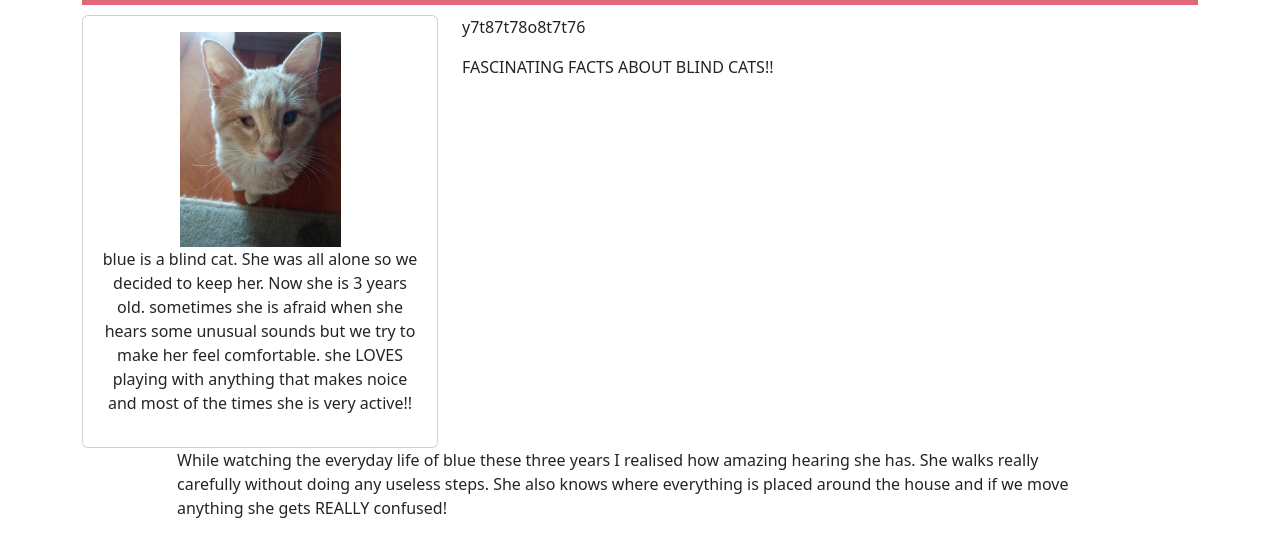
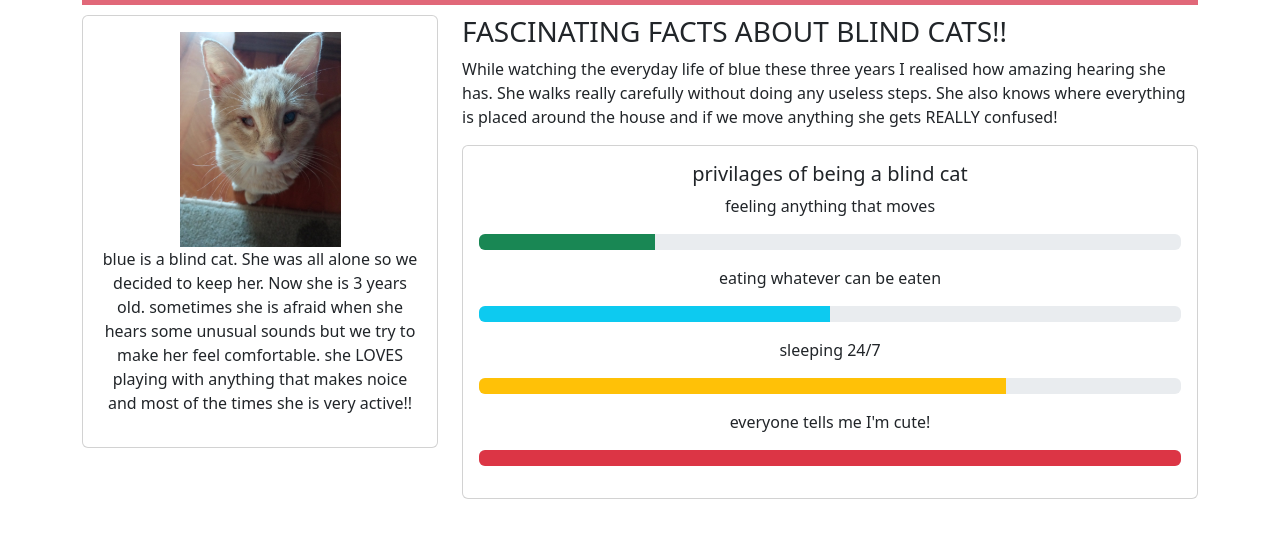
Before and after one commit to loublue10/loublue10.github.io, a plain HTML site: page index.html in a window 1280 px wide. Shown: the part 45-602 px from the top of the page. Drawn offline with nearby package versions, Linux system fonts and the light colour scheme.

Commit message:
Add files via upload

```diff
--- a/index.html
+++ b/index.html
@@ -23,31 +23,37 @@
                               <p>blue is a blind cat. She was all alone so we decided to keep her. Now she is 3 years old. sometimes she is afraid when she hears some unusual sounds but we try to make her feel comfortable. she LOVES playing with anything that makes noice and most of the times she is very active!!</p>
                          </div>
                     </div>
-
-
                </div>
           	<div class="col-md-8">
-                    <p>y7t87t78o8t7t76</p>
- <p>FASCINATING FACTS ABOUT BLIND CATS!!</p>
+                    <h3>FASCINATING FACTS ABOUT BLIND CATS!!</h3>
+                    <p>While watching the everyday life of blue these three years I realised how amazing hearing she has. She walks really carefully without doing any useless steps. She also knows where everything is placed around the house and if we move anything she gets REALLY confused!  </p>
+                    <div class="card">
+                      <div class="card-body text-center">
+                        <h5 class="card-title">privilages of being a blind cat</h5>
+                        <p> feeling anything that moves
+                          <div class="progress">
+                            <div class="progress-bar bg-success" role="progressbar" style="width: 25%" aria-valuenow="25" aria-valuemin="0" aria-valuemax="100"></div>
+                          </div>
+                        </p>
+                        <p> eating whatever can be eaten
+                          <div class="progress">
+                            <div class="progress-bar bg-info" role="progressbar" style="width: 50%" aria-valuenow="50" aria-valuemin="0" aria-valuemax="100"></div>
+                          </div>
+                        </p>
+                        <p> sleeping 24/7
+                          <div class="progress">
+                            <div class="progress-bar bg-warning" role="progressbar" style="width: 75%" aria-valuenow="75" aria-valuemin="0" aria-valuemax="100"></div>
+                          </div>
+                        </p>
+                        <p> everyone tells me I'm cute!
+                          <div class="progress">
+                            <div class="progress-bar bg-danger" role="progressbar" style="width: 100%" aria-valuenow="100" aria-valuemin="0" aria-valuemax="100"></div>
+                          </div>
+                        </p>
+                      </div>
+                    </div> <!-- end of card -->
+               </div> <!-- end of column -->
           </div>
      </div>
-     <div class="row">
-          <div class="col-md-1">
-          </div>
-          <div class="col-md-10">
-               <p>While watching the everyday life of blue these three years I realised how amazing hearing she has. She walks really carefully without doing any useless steps. She also knows where everything is placed around the house and if we move anything she gets REALLY confused!  </p>
-
-          </div>
-          <div class="col-md-1">
-          </div>
-     </div>
-          	  </div>
-          </div>
-     </div>
-     <div class="row">
-     	<div class="col-md-12">
-
-     </div>
-
 </body>
 </html>
```
Lines whose indentation alone changed are shown as unchanged.
